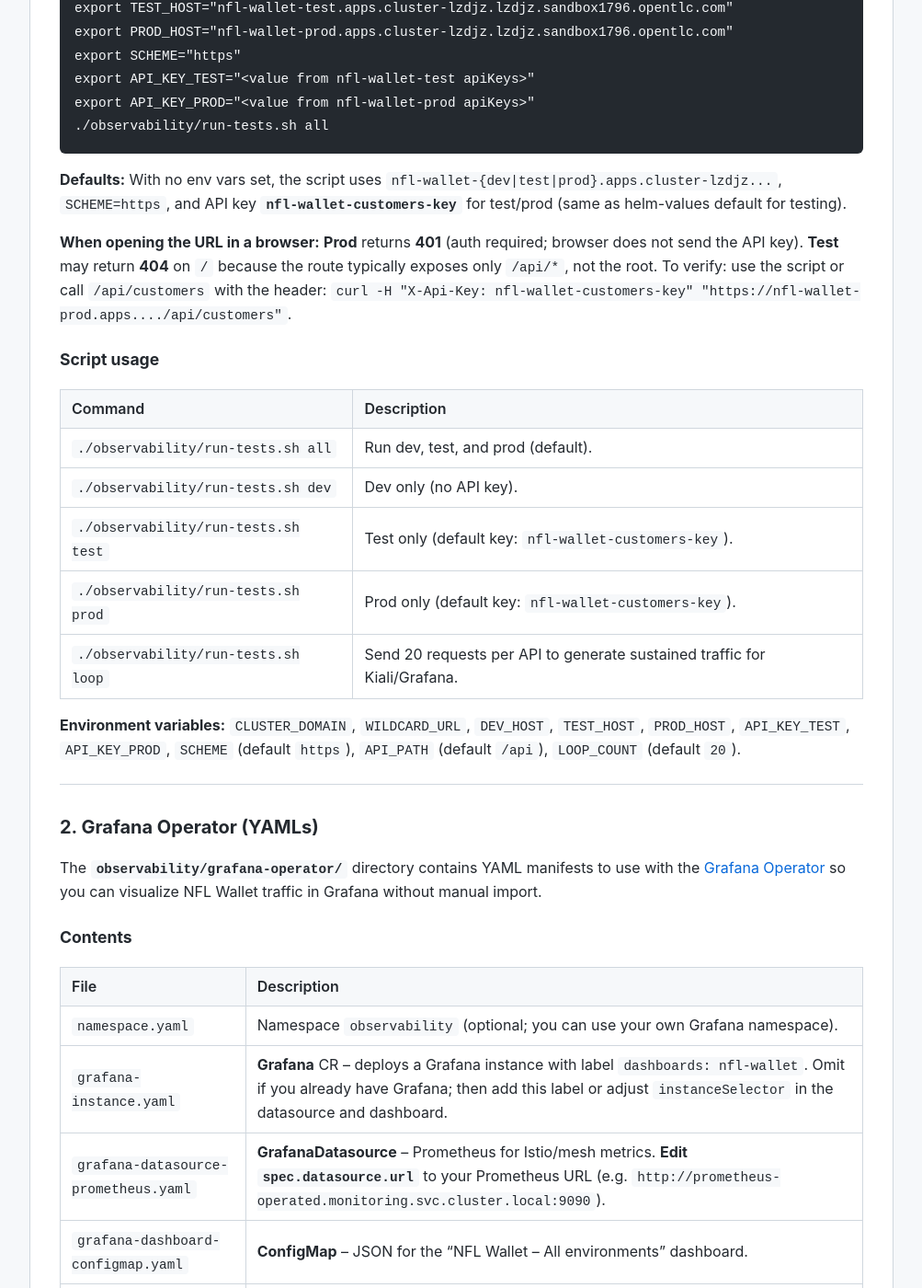
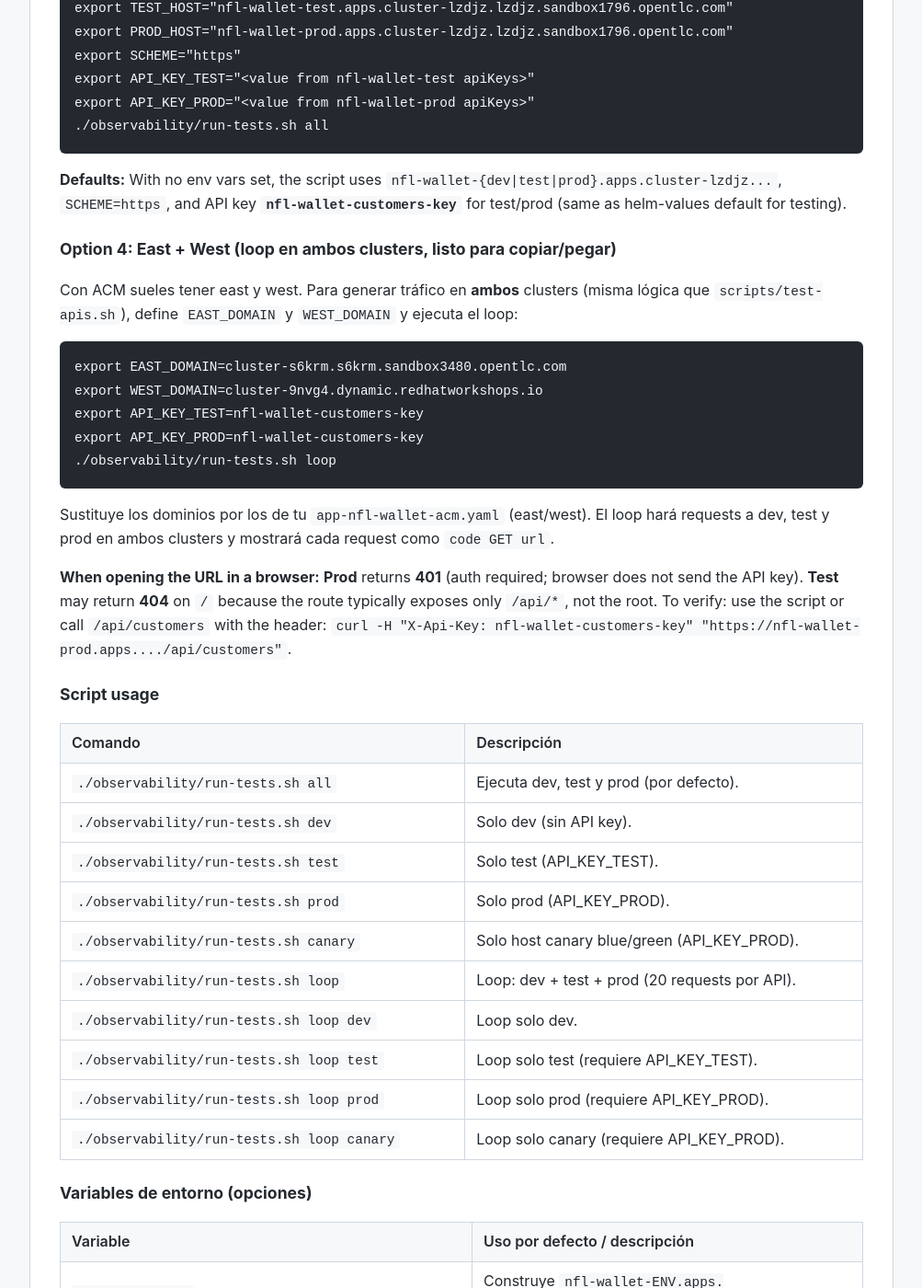
Before and after one commit to maximilianoPizarro/nfl-wallet-gitops, a Jekyll site: the page built from docs/observability.md, in a window 1280 px wide and 1400 px high, scrolled down 1195 px. Shown: the whole window at 92% size, without its empty margins (138-1141 px from the left). Built offline with Jekyll 4.4.1, drawn with Linux system fonts in a browser that asks for light colours; some of the changed text lies outside the part shown.

Commit message:
Update the run test script

````diff
--- a/docs/observability.md
+++ b/docs/observability.md
@@ -53,19 +53,51 @@ export API_KEY_PROD="<value from nfl-wallet-prod apiKeys>"
 
 **Defaults:** With no env vars set, the script uses `nfl-wallet-{dev|test|prod}.apps.cluster-lzdjz...`, `SCHEME=https`, and API key **`nfl-wallet-customers-key`** for test/prod (same as helm-values default for testing).
 
+### Option 4: East + West (loop en ambos clusters, listo para copiar/pegar)
+
+Con ACM sueles tener east y west. Para generar tráfico en **ambos** clusters (misma lógica que `scripts/test-apis.sh`), define `EAST_DOMAIN` y `WEST_DOMAIN` y ejecuta el loop:
+
+```bash
+export EAST_DOMAIN=cluster-s6krm.s6krm.sandbox3480.opentlc.com
+export WEST_DOMAIN=cluster-9nvg4.dynamic.redhatworkshops.io
+export API_KEY_TEST=nfl-wallet-customers-key
+export API_KEY_PROD=nfl-wallet-customers-key
+./observability/run-tests.sh loop
+```
+
+Sustituye los dominios por los de tu `app-nfl-wallet-acm.yaml` (east/west). El loop hará requests a dev, test y prod en ambos clusters y mostrará cada request como `code GET url`.
+
 **When opening the URL in a browser:** **Prod** returns **401** (auth required; browser does not send the API key). **Test** may return **404** on `/` because the route typically exposes only `/api/*`, not the root. To verify: use the script or call `/api/customers` with the header: `curl -H "X-Api-Key: nfl-wallet-customers-key" "https://nfl-wallet-prod.apps..../api/customers"`.
 
 ### Script usage
 
-| Command | Description |
+| Comando | Descripción |
 |--------|-------------|
-| `./observability/run-tests.sh all` | Run dev, test, and prod (default). |
-| `./observability/run-tests.sh dev` | Dev only (no API key). |
-| `./observability/run-tests.sh test` | Test only (default key: `nfl-wallet-customers-key`). |
-| `./observability/run-tests.sh prod` | Prod only (default key: `nfl-wallet-customers-key`). |
-| `./observability/run-tests.sh loop` | Send 20 requests per API to generate sustained traffic for Kiali/Grafana. |
+| `./observability/run-tests.sh all` | Ejecuta dev, test y prod (por defecto). |
+| `./observability/run-tests.sh dev` | Solo dev (sin API key). |
+| `./observability/run-tests.sh test` | Solo test (API_KEY_TEST). |
+| `./observability/run-tests.sh prod` | Solo prod (API_KEY_PROD). |
+| `./observability/run-tests.sh canary` | Solo host canary blue/green (API_KEY_PROD). |
+| `./observability/run-tests.sh loop` | Loop: dev + test + prod (20 requests por API). |
+| `./observability/run-tests.sh loop dev` | Loop solo dev. |
+| `./observability/run-tests.sh loop test` | Loop solo test (requiere API_KEY_TEST). |
+| `./observability/run-tests.sh loop prod` | Loop solo prod (requiere API_KEY_PROD). |
+| `./observability/run-tests.sh loop canary` | Loop solo canary (requiere API_KEY_PROD). |
 
-**Environment variables:** `CLUSTER_DOMAIN`, `WILDCARD_URL`, `DEV_HOST`, `TEST_HOST`, `PROD_HOST`, `API_KEY_TEST`, `API_KEY_PROD`, `SCHEME` (default `https`), `API_PATH` (default `/api`), `LOOP_COUNT` (default `20`).
+### Variables de entorno (opciones)
+
+| Variable | Uso por defecto / descripción |
+|----------|-------------------------------|
+| `CLUSTER_DOMAIN` | Construye `nfl-wallet-ENV.apps.<clusterDomain>`. Un solo cluster. |
+| `EAST_DOMAIN` | Dominio del cluster east. Con `WEST_DOMAIN`, el loop llama a east y west. |
+| `WEST_DOMAIN` | Dominio del cluster west. Con `EAST_DOMAIN`, el loop llama a east y west. |
+| `DEV_HOST`, `TEST_HOST`, `PROD_HOST`, `CANARY_HOST` | Hosts explícitos (sustituyen el patrón por cluster). |
+| `API_KEY_TEST`, `API_KEY_PROD` | API key para test y prod (por path: customers/bills/raiders). |
+| `API_KEY_CUSTOMERS`, `API_KEY_BILLS`, `API_KEY_RAIDERS` | Keys por path para test (fallback: `API_KEY_TEST`). |
+| `API_KEY_CUSTOMERS_PROD`, `API_KEY_BILLS_PROD`, `API_KEY_RAIDERS_PROD` | Keys por path para prod/canary (fallback: `API_KEY_PROD`). |
+| `SCHEME` | `https` por defecto. |
+| `API_PATH` | `/api` por defecto. |
+| `LOOP_COUNT` | Número de iteraciones por API en loop (por defecto `20`). |
 
 ---
 
````
Also changed, not shown: 1 other file.
